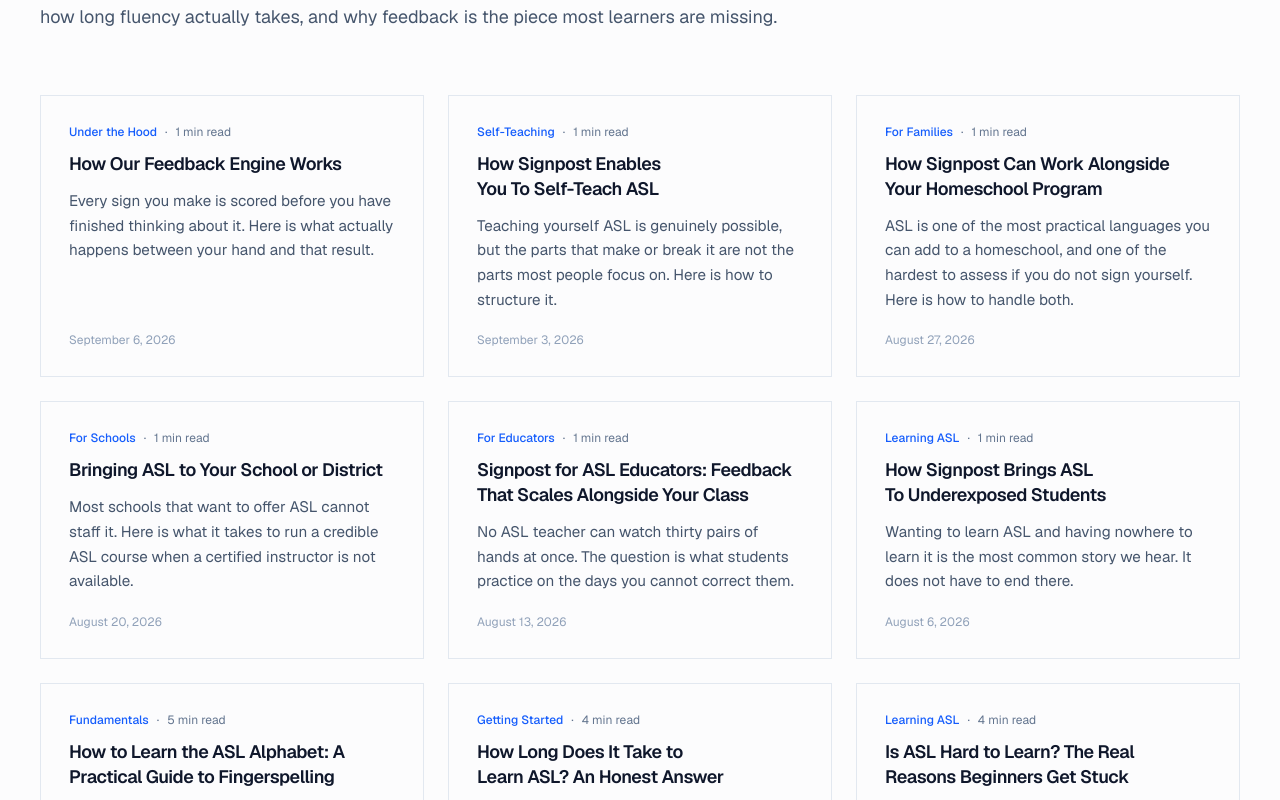
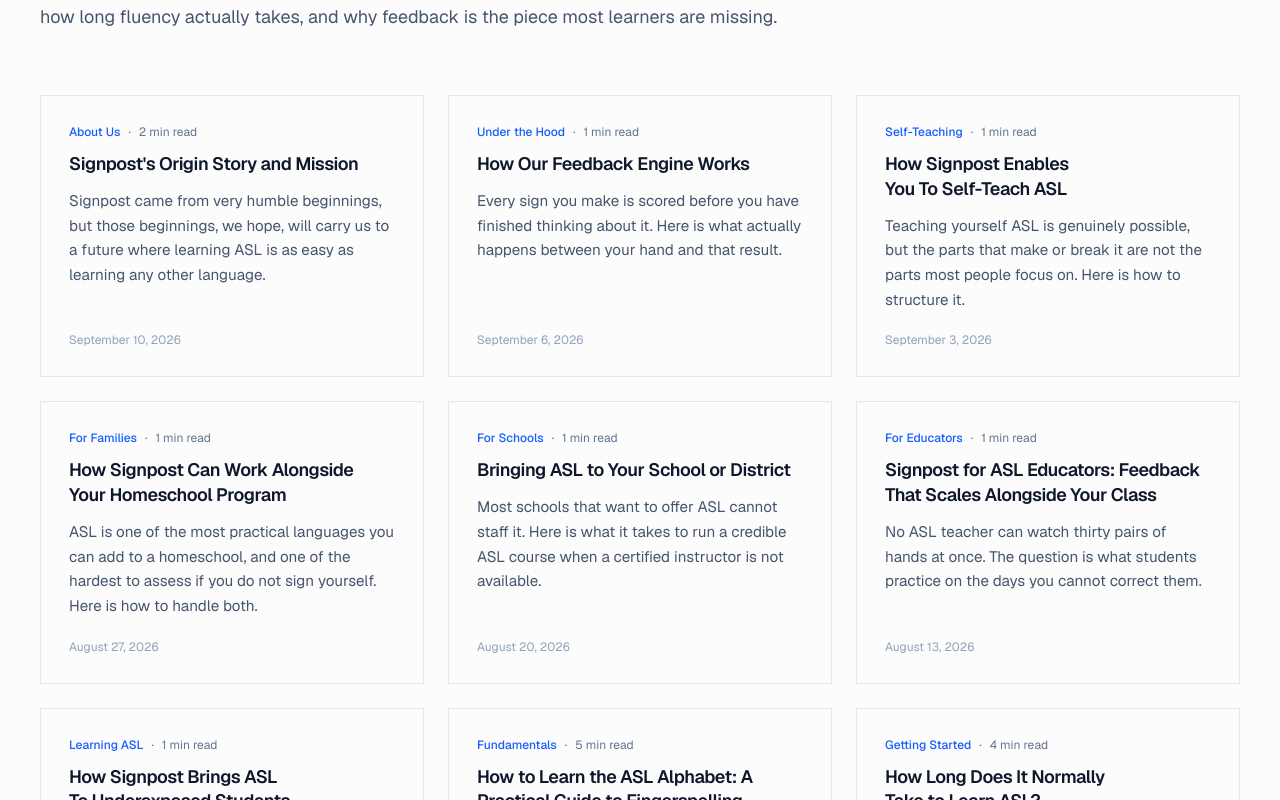
Before and after one commit to SignpostApp/landing, a Next.js app: page /blog in a window 1280 px wide. Shown: the part 300-1100 px from the top of the page. Built offline with nearby package versions, Linux system fonts and the light colour scheme.

Commit message:
feat: new posts

```diff
--- a/src/app/blog/posts.ts
+++ b/src/app/blog/posts.ts
@@ -70,6 +70,38 @@
 
 /* Newest first. The index re-sorts by date, but keep this ordered for sanity. */
 export const POSTS: Post[] = [
+  {
+    slug: "our-origin-story",
+    title: "Signpost's Origin Story and Mission",
+    description:
+      "How Signpost came to be and the steps that we are taking to improve American Sign Language for the future.",
+    excerpt:
+      "Signpost came from very humble beginnings, but those beginnings, we hope, will carry us to a future where learning ASL is as easy as learning any other language.",
+    category: "About Us",
+    tint: "blue",
+    date: "2026-09-10",
+    imageAlt: "",
+    body: [
+      { type: "h2", text: "Who We Are" },
+      {
+        type: "p",
+        text: "Signpost is a small company started by me, Max, one of my good friends, Jerry, and a longtime software development partner of mine, Rhiley. I came up with the concept in the shower one night during my Senior year of high school. I had an ASL test the next day on one of our ASL 2 units, and I thought, \"I feel like someone could cheat on ASL tests if they had some way to understand what was being signed in real time,\" and that's where this entire idea was born. I hopped onto my computer and wrote the prototype of our machine learning model. It couldn't do gestures at all and was literally just a hold-and-guess model, but it actually worked. Ever since that day, I have been more and more interested in this concept and have gotten others, who have no ASL knowledge at all, to learn using this tool and give me feedback as we go.",
+      },
+      { type: "h2", text: "Our Mission" },
+      {
+        type: "p",
+        text: "When I originally made Signpost, I noticed a gap in how ASL learning was translated to students. Finding an instructor who could sit with you one-on-one was ruining the total productivity of each individual student. There is one teacher for 30-35 students, and traditional practice methods of ASL are not nearly advanced enough to be meaningful practice. I saw firsthand how some students would just not practice at all because they were unsupervised, and I always felt bad for my teacher because there was nothing she could really do about it.",
+      },
+      {
+        type: "p",
+        text: "Ever since then, we have been working on a way to bring Signpost into the classroom as a tool for students, educators, and people who just want a platform to learn on. We see so many innovations nowadays that are trying to take Deaf people out of their comfortable environment. We are currently in a world where \"AI translation tools\" and \"Auto-translating gloves\" are cool things, sure, but they are costly, and I believe they defeat the point of why the Deaf community is such a strong place. We shouldn't take people out of the Deaf community to accommodate them in a hearing world; we should give people resources to help them better understand the Deaf community.",
+      },
+      {
+        type: "p",
+        text: "We are not here to do this for the money, fame, or because we think that someday we are going to exit this company and sell it to some language giant and basically just take away the core principles of why we started this in the first place. We genuinely see a place where a tool like Signpost can empower without overriding the good that the Deaf community has done, and we strive to keep this true.",
+      },
+    ],
+  },
   {
     slug: "how-real-time-sign-feedback-works",
     title: "How Our Feedback Engine Works",
@@ -326,11 +358,11 @@
   },
   {
     slug: "how-long-does-it-take-to-learn-asl",
-    title: "How Long Does It Take to Learn ASL? An Honest Answer",
+    title: "How Long Does It Normally Take to Learn ASL?",
     description:
       "How long does it take to learn ASL? An honest look at realistic timelines, what 'fluent' really means, and the one factor that decides how fast you progress.",
     excerpt:
-      "It is the first question almost everyone asks, and the honest answer is “it depends.” Here is what it actually depends on, and the one variable you control.",
+      "It is the first question almost everyone asks, and the honest answer is “it depends.” Here is what it actually depends on, how you can accelerate, and where the bottlenecks are.",
     category: "Getting Started",
     tint: "indigo",
     date: "2026-05-21",
@@ -340,7 +372,7 @@
     body: [
       {
         type: "p",
-        text: "It is the first question almost everyone asks before they start: how long is this going to take? It is a fair question, and it deserves a real answer instead of a motivational one. The honest response is that it depends, but that is only a useful answer if we are specific about what it depends on. So let us break down what actually shapes the timeline of learning American Sign Language, and what you can do about it.",
+        text: "It is the first question almost everyone asks before they start: how long is this going to take? It is a fair question, and it deserves a real answer instead of an aspirational one. The honest response is that it depends, but that is only a useful answer if we are specific about what it depends on. So let us break down what actually shapes the timeline of learning American Sign Language, and what you can do about it.",
       },
       { type: "h2", text: "First, define what “learning ASL” even means" },
       {
@@ -351,7 +383,7 @@
         type: "p",
         text: "This is the same problem that makes “how good are you at ASL” hard to answer honestly. Without a shared definition of the goal, every estimate is really a guess about which goal you mean. So before you ask how long it takes, decide what you are actually aiming for.",
       },
-      { type: "h2", text: "Rough ranges, with honest caveats" },
+      { type: "h2", text: "An actual rough range for a beginner learner" },
       {
         type: "p",
         text: "With that said, here are some general ranges. Treat them as rough guides, not promises. The alphabet and basic fingerspelling can come together in a few hours of focused practice. A working set of everyday vocabulary and the ability to hold a simple, patient conversation usually takes a few months of regular practice. Becoming genuinely conversational, where you can follow a Deaf signer moving at natural speed, is more often a matter of a year or more, the same ballpark as reaching conversational ability in any spoken second language.",
@@ -397,7 +429,7 @@
   },
   {
     slug: "is-asl-hard-to-learn",
-    title: "Is ASL Hard to Learn? The Real Reasons Beginners Get Stuck",
+    title: "Is ASL Hard to Learn? How beginners often get stuck",
     description:
       "Is ASL hard to learn? Not the way people think. The five parts of every sign, why beginners stall, and the real obstacle that holds most learners back.",
     excerpt:
```
